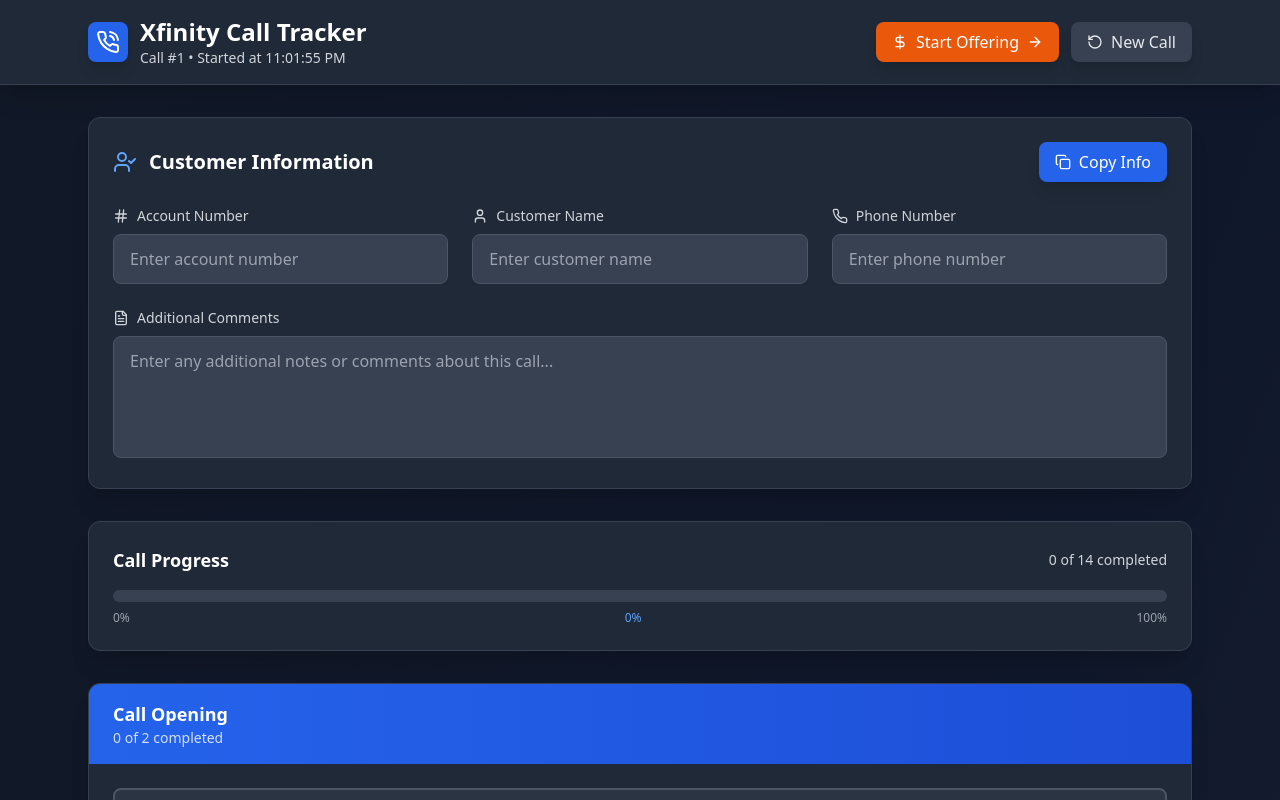
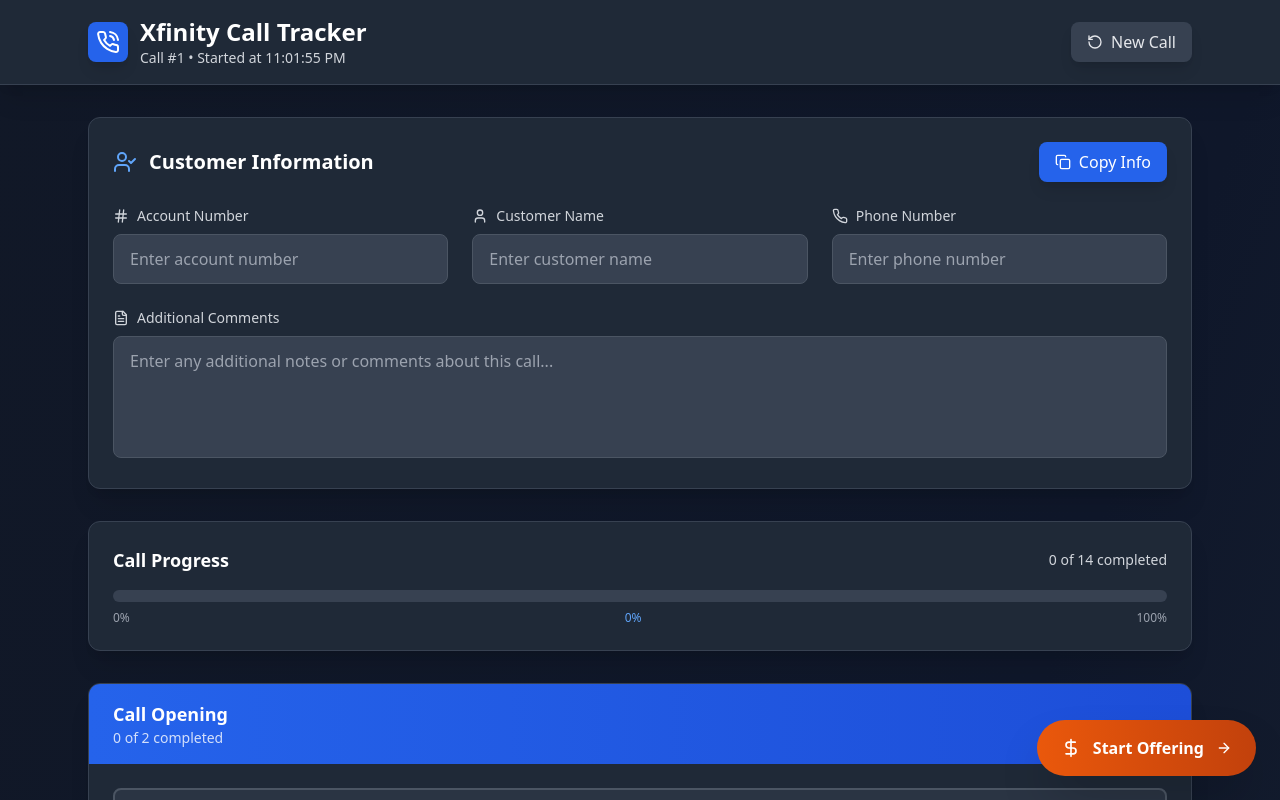
Before and after one commit to YoussefEssamAshour/youssef, a React (Vite) app: page / in a window 1280 px wide. Shown: the top 800 px of the page. Built offline with nearby package versions, Linux system fonts and the light colour scheme.

Commit message:
Add Floating Start Offering Button

```diff
--- a/src/App.tsx
+++ b/src/App.tsx
@@ -460,6 +460,18 @@ Progress: ${Math.round(progressPercentage)}%`;
 
   return (
     <div className="min-h-screen bg-gradient-to-br from-gray-900 via-slate-900 to-gray-800">
+      {/* Floating Start Offering Button */}
+      <div className="fixed bottom-6 right-6 z-50">
+        <button
+          onClick={() => setCurrentView('objections')}
+          className="group flex items-center space-x-3 px-6 py-4 bg-gradient-to-r from-orange-600 to-orange-700 hover:from-orange-700 hover:to-orange-800 text-white rounded-full shadow-2xl transition-all duration-300 transform hover:scale-105 hover:shadow-orange-500/25"
+        >
+          <DollarSign className="w-5 h-5 group-hover:rotate-12 transition-transform duration-300" />
+          <span className="font-semibold">Start Offering</span>
+          <ArrowRight className="w-4 h-4 group-hover:translate-x-1 transition-transform duration-300" />
+        </button>
+      </div>
+
       {/* Header */}
       <header className="bg-gray-800 shadow-xl border-b border-gray-700">
         <div className="max-w-6xl mx-auto px-6 py-4">
@@ -475,14 +487,6 @@ Progress: ${Math.round(progressPercentage)}%`;
             </div>
             <div className="flex items-center space-x-3">
               <button
-                onClick={() => setCurrentView('objections')}
-                className="flex items-center space-x-2 px-4 py-2 bg-orange-600 hover:bg-orange-700 text-white rounded-lg transition-colors duration-200 shadow-lg"
-              >
-                <DollarSign className="w-4 h-4" />
-                <span>Start Offering</span>
-                <ArrowRight className="w-4 h-4" />
-              </button>
-              <button
                 onClick={resetCall}
                 className="flex items-center space-x-2 px-4 py-2 bg-gray-700 hover:bg-gray-600 text-gray-200 rounded-lg transition-colors duration-200 shadow-lg"
               >
@@ -494,7 +498,7 @@ Progress: ${Math.round(progressPercentage)}%`;
         </div>
       </header>
 
-      <div className="max-w-6xl mx-auto px-6 py-8">
+      <div className="max-w-6xl mx-auto px-6 py-8 pb-24">
         {/* Customer Information Section */}
         <div className="bg-gray-800 rounded-xl shadow-xl border border-gray-700 p-6 mb-8">
           <div className="flex items-center justify-between mb-6">
```
